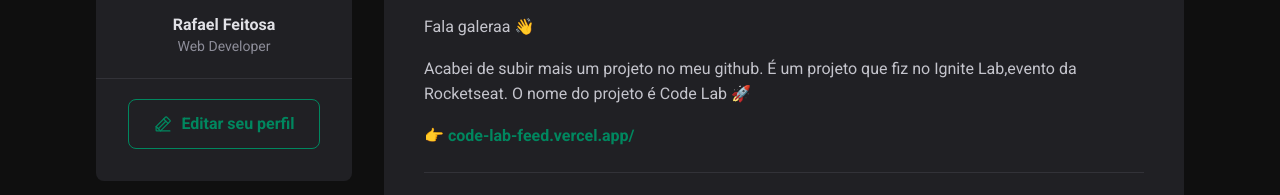
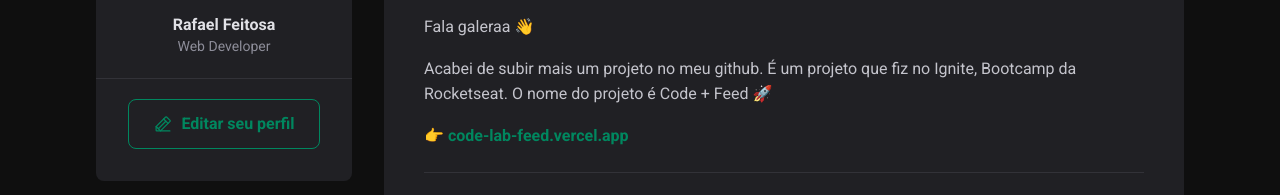
Before and after one commit to Rafeso/IgniteFeed, a React (Vite) app: page / in a window 1280 px wide. Shown: the part 214-409 px from the top of the page. Built offline with nearby package versions, Linux system fonts and the light colour scheme.

Commit message:
Corrigindo posts

```diff
--- a/src/App.tsx
+++ b/src/App.tsx
@@ -21,8 +21,8 @@ const posts:Post[] = [
       },
       content: [
          { type: 'paragraph', content: 'Fala galeraa 👋'},
-         { type: 'paragraph', content: 'Acabei de subir mais um projeto no meu github. É um projeto que fiz no Ignite Lab,evento da Rocketseat. O nome do projeto é Code Lab 🚀'},
-         { type: 'link', content: '👉 code-lab-feed.vercel.app/'},
+         { type: 'paragraph', content: 'Acabei de subir mais um projeto no meu github. É um projeto que fiz no Ignite, Bootcamp da Rocketseat. O nome do projeto é Code + Feed 🚀'},
+         { type: 'link', content: '👉 code-lab-feed.vercel.app'},
       ],
       publishedAt: new Date('2022-10-20 20:00:00')
    },
```
